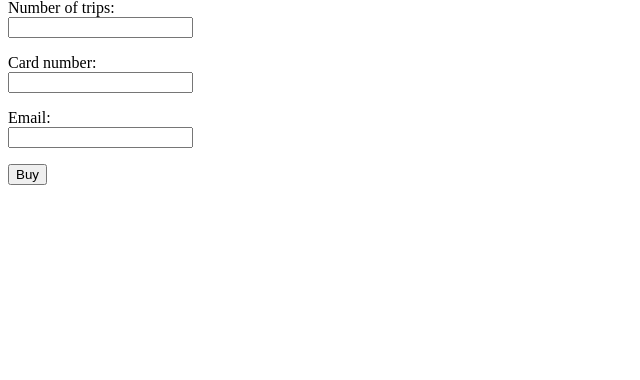
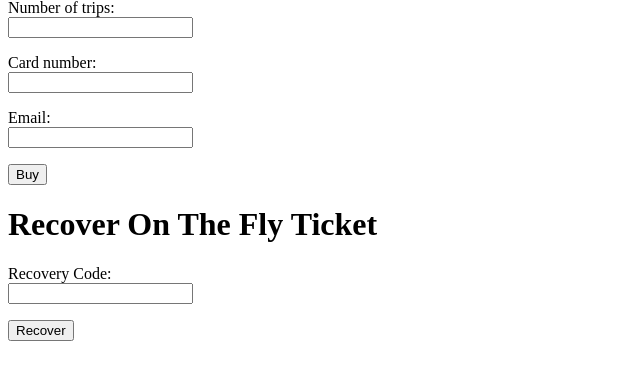
Before and after one commit to jlnabais/bTicket---IHC-2012, a Django app: page / in a window 1280 px wide. Shown: the part 179-559 px from the top of the page, without its empty margins (0-640 px from the left). Run offline with Django 3.2, Linux system fonts and the light colour scheme; parts of the project's set-up code (start-up, migrations or seed data) failed here and were passed over.

Commit message:
On The Fly Ticket Recovery implemented

```diff
--- a/bticket/forms.py
+++ b/bticket/forms.py
@@ -41,3 +41,9 @@ class OnTheFlyTicketForm(ModelForm):
 		model = OnTheFlyTicket
 		exclude = ('recovery_code', 'emission_date', 'qr_code')
 	email = forms.EmailField(label = u'Email')
+
+class RecoveryOnTheFlyTicketForm(forms.Form):
+	recovery_code = forms.CharField(label = u'Recovery Code', max_length = 100)
+
+class SentEmailFromRecoveryForm(forms.Form):
+	email = forms.EmailField(label = u'Email')
--- a/bticket/views.py
+++ b/bticket/views.py
@@ -18,6 +18,7 @@ from os import remove
 def main_page(request):
 	if request.method == 'POST':
 		form = OnTheFlyTicketForm(request.POST)
+		recovery_form = RecoveryOnTheFlyTicketForm(request.POST)
 		if form.is_valid():
 			generated_str = g.id_generator(10)
 			while OnTheFlyTicket.objects.filter(recovery_code = generated_str).count():
@@ -56,10 +57,23 @@ def main_page(request):
 				'purchase/onthefly_success.html',
 				variables
 			)
+		if recovery_form.is_valid():
+			ticket = OnTheFlyTicket.objects.get(recovery_code = recovery_form.cleaned_data['recovery_code'])
+			form = SentEmailFromRecoveryForm()
+			variables = RequestContext(request, {
+				'ticket' : ticket,
+				'form' : form
+			})
+			return render_to_response(
+				'recovery/onthefly_recovery_success.html',
+				variables
+			)
 	else:
 		form = OnTheFlyTicketForm()
+		recovery_form = RecoveryOnTheFlyTicketForm()
 	variables = RequestContext(request, {
-		'form' : form
+		'form' : form,
+		'recovery_form': recovery_form
 	})
 	return render_to_response(
 		'main_page.html',
@@ -111,3 +125,37 @@ def generate_qrcode(request, qr_code):
 	qrc_image = qrcode.make(qr_code)
 	qrc_image.save(response, "PNG")
 	return response
+
+def send_email_from_recovery(request, rcode):
+	if request.method == 'POST':
+		form = SentEmailFromRecoveryForm(request.POST)
+		ticket = OnTheFlyTicket.objects.get(recovery_code = rcode)
+		if form.is_valid():
+			mail_subject = 'bTicket|OntheFly Recovery'
+			mail_body = 'The following Ticket information was issued from our service to been sent to this e-mail.\n\nTicket information: \n\n \tRecovery Code:\n\t' +  ticket.recovery_code + "\n \tQR Code:\n\t"
+			mail_from = DEFAULT_FROM_EMAIL
+			mail_to =  [form.cleaned_data['email']]
+
+			qrc_image = qrcode.make(ticket.qr_code.qr_code)
+			qrc_image.save('site_media/'+ ticket.qr_code.qr_code + ".png")
+			msg = EmailMultiAlternatives(mail_subject, mail_body, mail_from, mail_to)
+			msg.attach_file('site_media/'+ ticket.qr_code.qr_code + ".png")
+			msg.send()
+			os.remove('site_media/'+ ticket.qr_code.qr_code + ".png")
+
+			variables = RequestContext(request, {
+				'email' : form.cleaned_data['email']
+			})
+			return render_to_response(
+				'recovery/onthefly_recovery_success.html',
+				variables
+			)
+	else:
+		form = SentEmailFromRecoveryForm()
+		variables = RequestContext(request, {
+			'form' : form
+		})
+		return render_to_response(
+			'recovery/onthefly_recovery_success.html',
+			variables
+		)
--- a/templates/main_page.html
+++ b/templates/main_page.html
@@ -16,4 +16,9 @@
 		{{ form.as_p }}
 		<input type="submit" value="Buy" />
 	</form>
+	<h1>Recover On The Fly Ticket</h1>
+	<form method="post" action=".">
+		{{ recovery_form.as_p }}
+		<input type="submit" value="Recover" />
+	</form>
 {% endblock %}
--- a/urls.py
+++ b/urls.py
@@ -22,5 +22,6 @@ urlpatterns = patterns('',
 	(r'^ontheflyticket/success/$', direct_to_template, {'template': 'purchase/onthefly_success.html'}),
 	(r'^site_media/(.*)$', 'django.views.static.serve', {'document_root': settings.MEDIA_ROOT}),
 	(r'^qrcode/(\w+)/$', generate_qrcode),
+    (r'^recovery/(\w+)/$', send_email_from_recovery),
 
 )
```
Also changed, not shown: templates/recovery/onthefly_recovery_success.html (added, +19 -0 lines), 1 other file.
